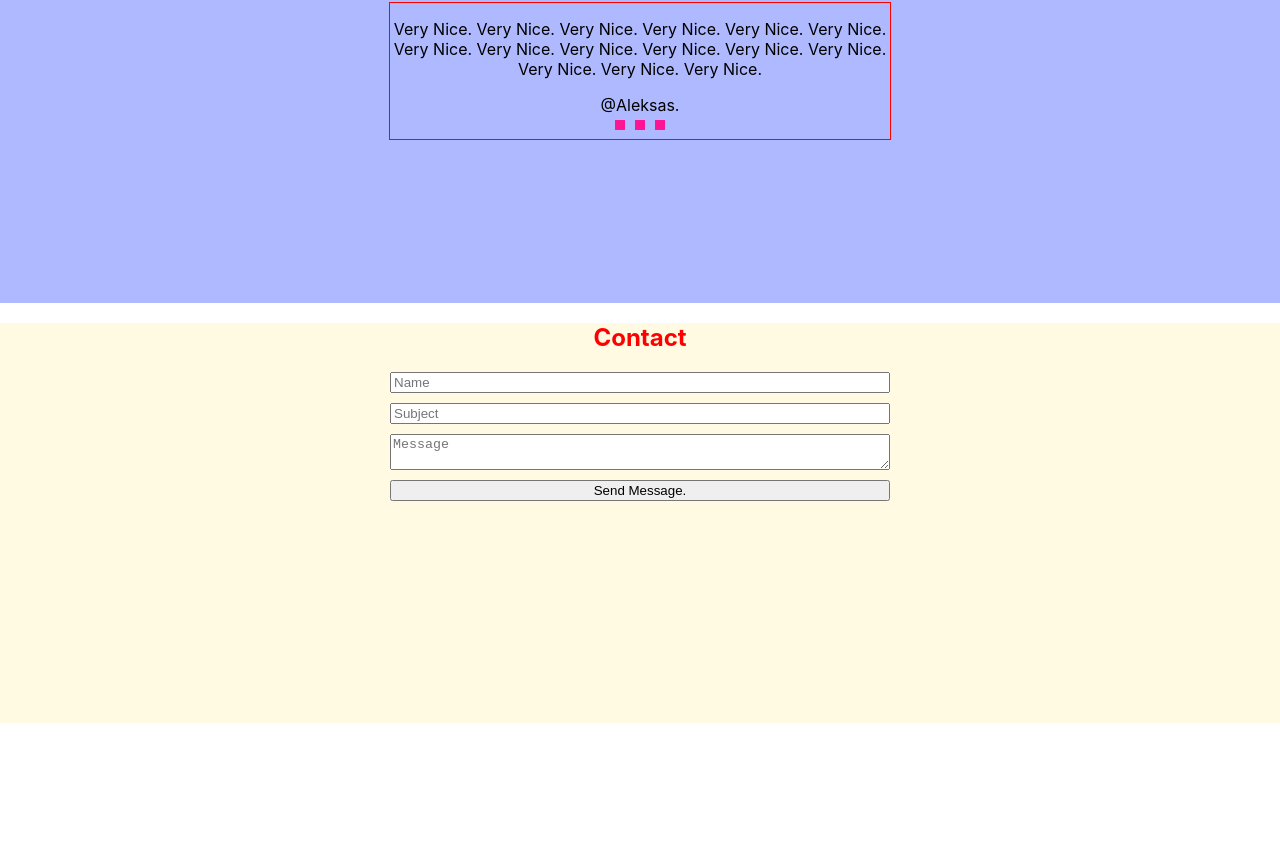
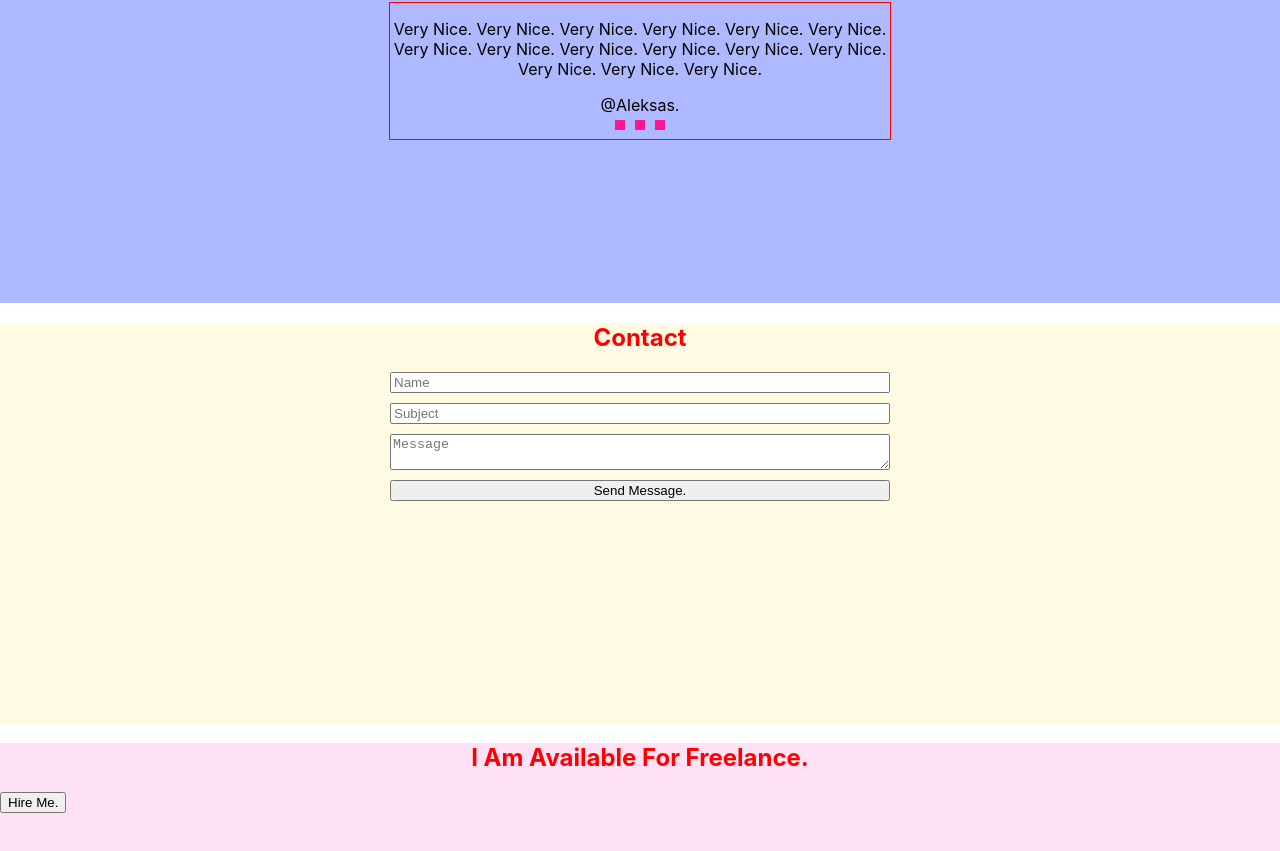
Before and after one commit to melfiqq/Maryia_Portfolio_ITi, a React app: page / in a window 1280 px wide. Shown: the part 2611-3462 px from the top of the page. Before the commit the page ends 3334 px from the top, so only its background shows below. Built offline with nearby package versions, Linux system fonts and the light colour scheme.

Commit message:
Code were updated

```diff
--- a/src/App.tsx
+++ b/src/App.tsx
@@ -6,6 +6,7 @@
 import { Works } from './layout/sections/works/Works';
 import { Testimony } from './layout/sections/testimony/Testimony';
 import { Contact } from './layout/sections/contacts/Contacts';
+import { Slogan } from './layout/sections/slogan/Slogan';
 
 function App() {
     return (
@@ -16,6 +17,7 @@
            <Works/>
            <Testimony/>
            <Contact/>
+           <Slogan/>
         </div>
     );
 }
--- /dev/null
+++ b/src/layout/sections/slogan/Slogan.tsx
@@ -0,0 +1,20 @@
+import React from 'react';
+import styled from 'styled-components';
+import { SectionTitle } from '../../../components/SectionTitle';
+import { Button } from '../../../components/Button';
+
+export const Slogan = () => {
+    return (
+        <StyledSlogan>
+            <SectionTitle>I Am Available For Freelance.</SectionTitle>
+            <Button>Hire Me.</Button>
+        </StyledSlogan>
+    );
+};
+
+
+const StyledSlogan = styled.section`
+min-height: 30vh;
+background-color: #ffe1f5;
+
+`
```
